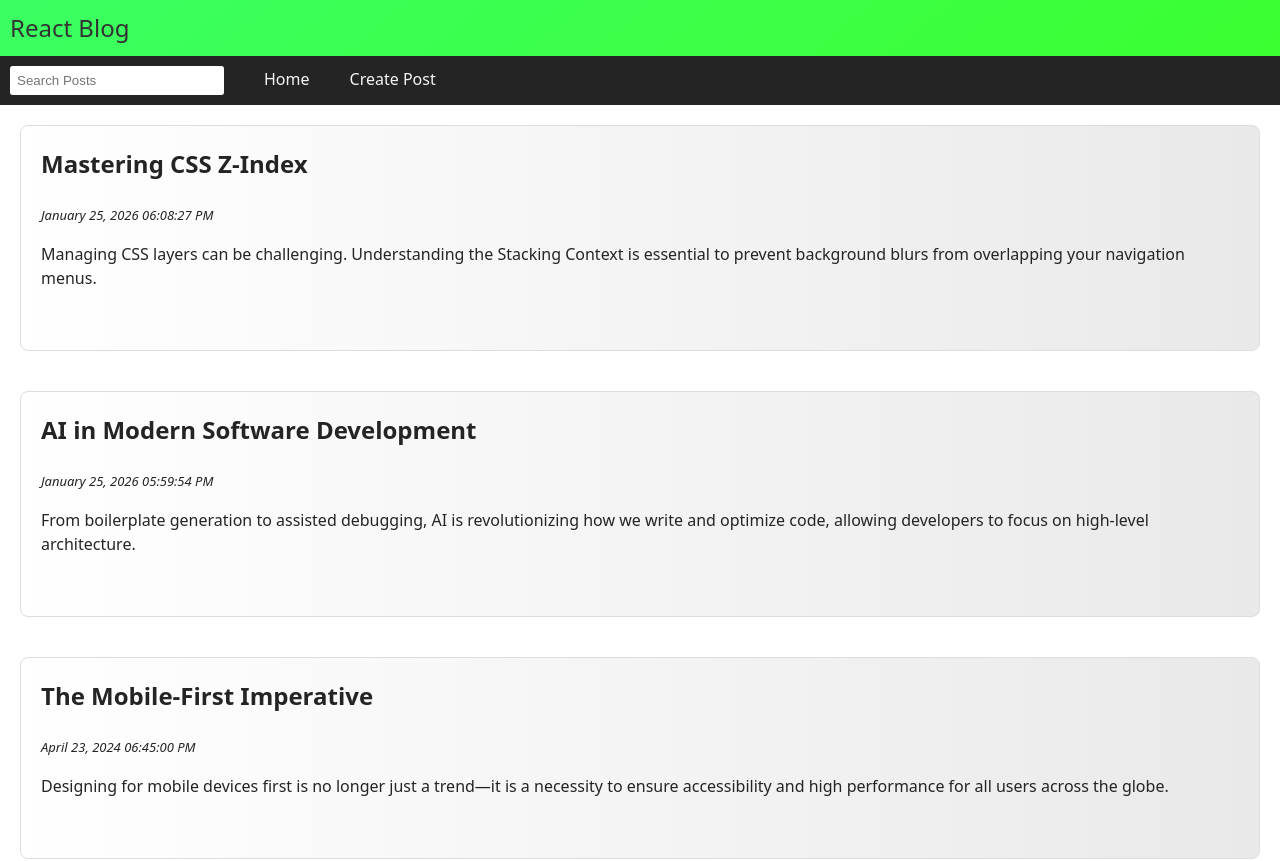
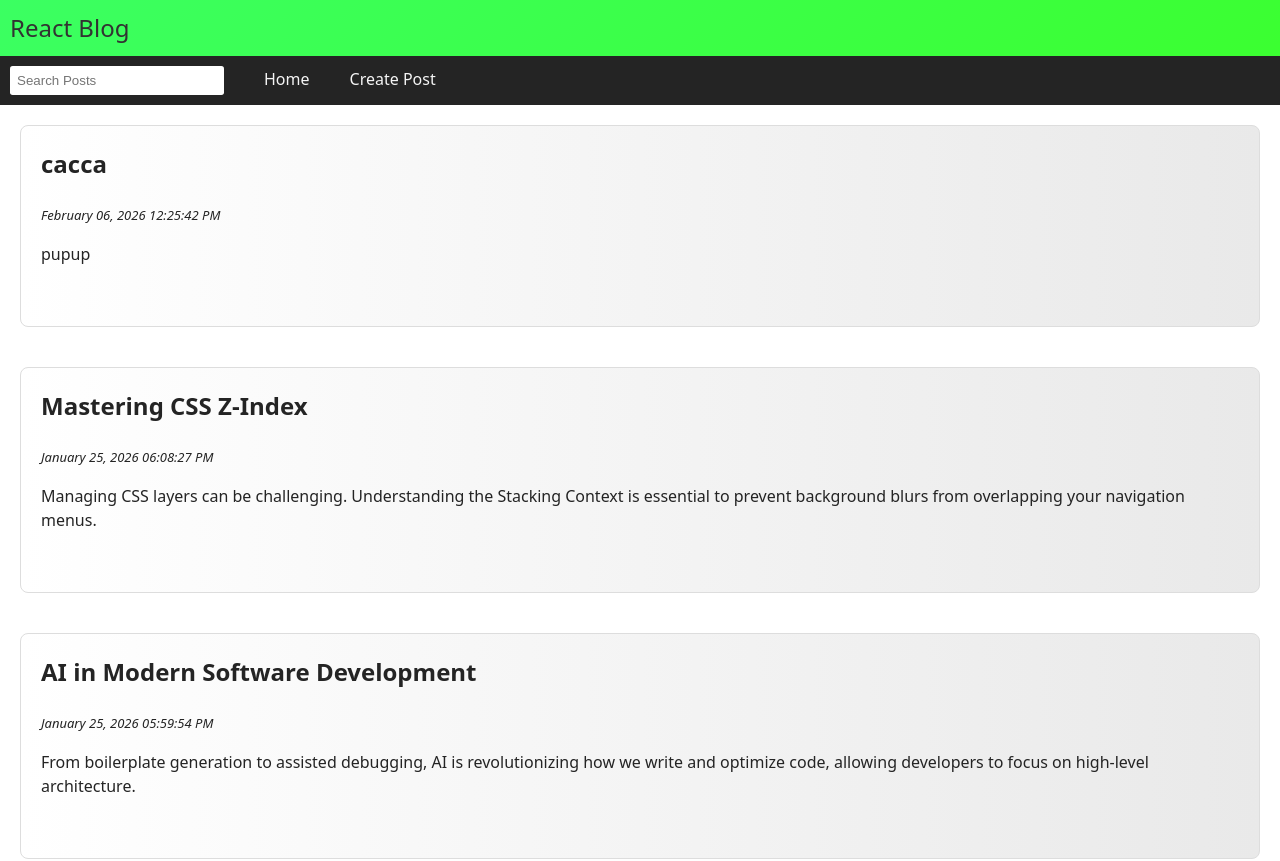
Before and after one commit to Thelink9412/Front-end-Web-Development, a React (Vite) app in the folder BlogAPI/: page / in a window 1280 px wide. Shown: the top 861 px of the page. Built offline with nearby package versions, Linux system fonts and the light colour scheme; data requests are answered from the project's data file.

Commit message:
Adding new post completed

```diff
--- a/BlogAPI/data/db.json
+++ b/BlogAPI/data/db.json
@@ -29,6 +29,12 @@
       "title": "AI in Modern Software Development",
       "dateTime": "January 25, 2026 05:59:54 PM",
       "body": "From boilerplate generation to assisted debugging, AI is revolutionizing how we write and optimize code, allowing developers to focus on high-level architecture."
+    },
+    {
+      "id": "1770377142498",
+      "title": "cacca",
+      "dateTime": "February 06, 2026 12:25:42 PM",
+      "body": "pupup"
     }
   ]
 }
--- a/BlogAPI/src/components/UpdateDBSection.tsx
+++ b/BlogAPI/src/components/UpdateDBSection.tsx
@@ -6,6 +6,8 @@ import { formatCurrentDate } from "../lib/formatCurrentDate";
 import api from "../api/posts";
 import { isAxiosError } from "axios";
 import "../styles/createPost.css";
+import { useAppDispatch } from "../lib/hooks";
+import { updatePost, addNewPost } from "../slices/postsSlice";
 
 export function UpdateDBSection({
   posts,
@@ -18,20 +20,14 @@ export function UpdateDBSection({
   );
   const isNewPost = !existingPostID;
 
-  // useEffect(() => {
-  //   if (existingPostID) {
-  //     setIsNewPost(false);
-  //   }
-  // }, []);
+  const navigate = useNavigate();
+  const dispatch = useAppDispatch();
 
-  const navigate = useNavigate();
   const [newPostTitle, setNewPostTitle] = useState("");
   const [newPostBody, setNewPostBody] = useState("");
 
   function uploadNewPost() {
     if (!newPostTitle.trim() || !newPostBody.trim()) return;
-
-    const fetchNewPost = async () => {
     const newPost: PostType = {
       id: String(Date.now()),
       title: newPostTitle,
@@ -39,22 +35,10 @@ export function UpdateDBSection({
       body: newPostBody,
     };
 
-      try {
-        const result = await api.post("/posts", newPost);
-        setPosts([...posts, result.data]);
+    dispatch(addNewPost(newPost));
     setNewPostBody("");
     setNewPostTitle("");
     navigate("/");
-      } catch (err) {
-        if (isAxiosError(err)) {
-          console.log(err.response?.data);
-          console.log(err.response?.status);
-          console.log(err.response?.headers);
-        }
-      }
-    };
-
-    fetchNewPost();
   }
 
   function updateExistingPost() {
@@ -69,10 +53,10 @@ export function UpdateDBSection({
         const result = await api.put(`/posts/${existingPostID}`, updatedPost);
         setPosts(
           posts.map((post) =>
-            (post.id == existingPostID! ? { ...result.data } : post)
+            post.id == existingPostID! ? { ...result.data } : post,
           ),
         );
-        navigate('/')
+        navigate("/");
       } catch (err) {
         if (isAxiosError(err)) {
           console.log(err.response?.data);
```
Lines whose indentation alone changed are shown as unchanged.
